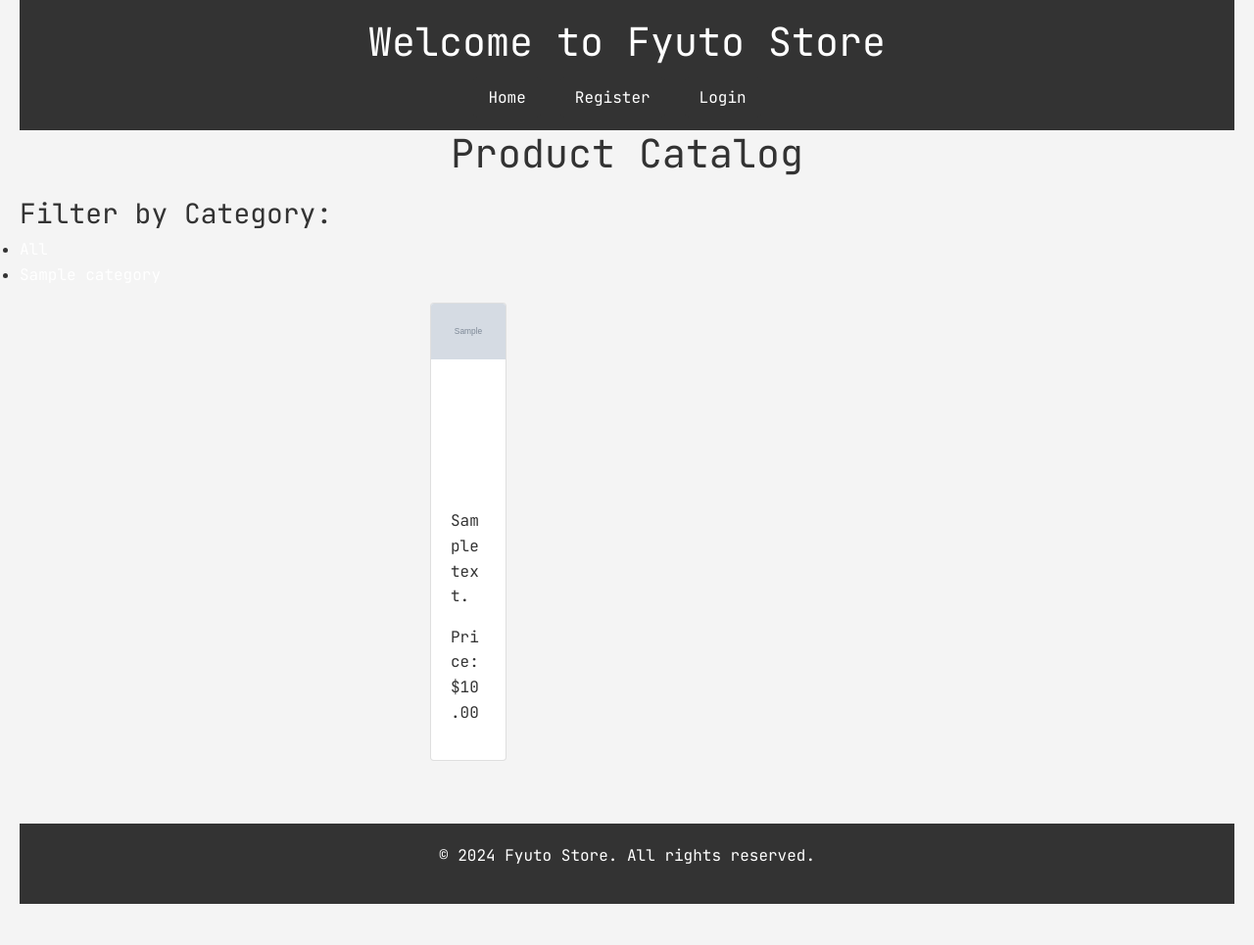
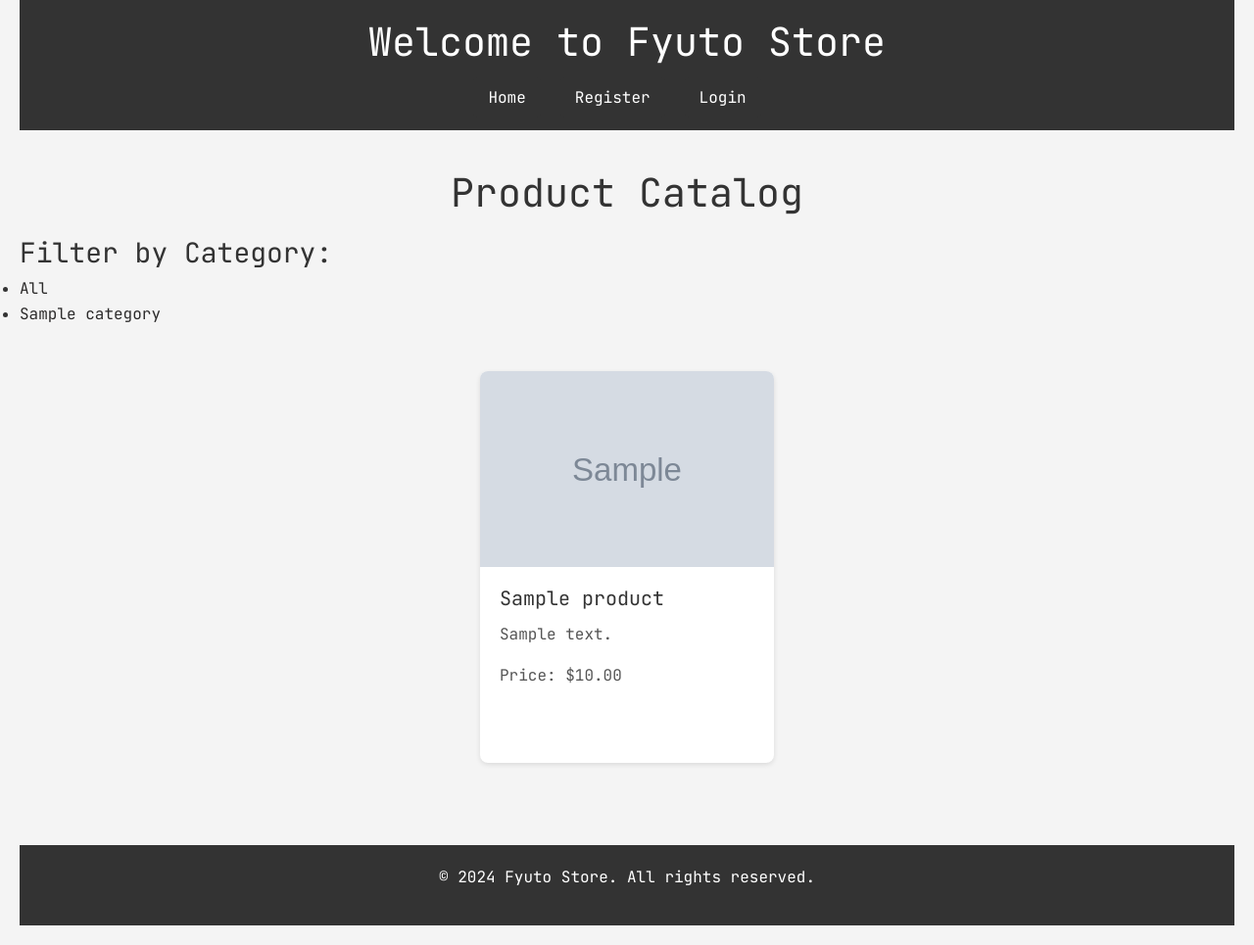
Before and after one commit to zihwoi/fyuto, a Django app: page /products/ in a window 1280 px wide. Shown: the part 21-986 px from the top of the page at 98% size. Before the commit the page ends 944 px from the top, so only its background shows below. Run offline with Django 4.2, Linux system fonts and the light colour scheme; tables that the repository leaves empty hold one stand-in row (values such as "Sample post"); grey boxes marked "Sample" are stand-in pictures; some libraries are stand-ins or nearby versions.

Commit message:
Update styles.css

```diff
--- a/static/css/styles.css
+++ b/static/css/styles.css
@@ -10,12 +10,12 @@
 }
 
 a {
-    color: white; /* Set link color */
+    color: rgb(44, 43, 43); /* Set link color */
     text-decoration: none;
 }
 
 a:hover {
-    color: #ffcc00;
+    color: #46c700;
     text-decoration: underline;
 }
 
@@ -75,12 +76,72 @@ header {
 header h1 {
     font-size: 2.5em;
 }
+/* Padding for Product Catalog title */
+.catalog-title {
+    padding-top: 40px; /* Space above the title */
+    text-align: center; /* Center align the title */
+}
+
+.card {
+    width: 300px; /* Set a fixed width for the cards */
+    height: 400px; /* Set a fixed height for the cards */
+    margin: 10px; /* Space between cards */
+    display: flex;
+    flex-direction: column; /* Stack content vertically */
+    overflow: hidden; /* Hide overflow content */
+    border-radius: 8px; /* Rounded corners */
+    box-shadow: 0 2px 5px rgba(0, 0, 0, 0.1); /* Optional shadow */
+    border: none; /* Remove border from cards */
+    transition: transform 0.2s; /* Smooth hover effect */
+}
+
+.card img {
+    width: 100%; /* Make the image take the full width of the card */
+    height: 200px; /* Set a fixed height for the image area */
+    object-fit: cover; /* Crop the image to fill the area without distorting */
+}
+
+.card-content {
+    padding: 10px; /* Space inside the card for text */
+    text-align: center; /* Center the text */
+}
+
+.card:hover {
+    transform: scale(1.05); /* Scale effect on hover */
+}
+
+/* Keep underline for product titles */
+.card-title a {
+    text-decoration: none;
+    color: inherit; /* Ensures it inherits color from its parent */
+}
+
+.card-title a:hover {
+    text-decoration: underline;
+    color: yellow; /* Optional: add hover color */
+}
+
+/* Remove underline for product descriptions and prices */
+.card-text a,
+.card-body p a,
+.product-list li p {
+    text-decoration: none; /* No underline for links in descriptions */
+    color: inherit; /* Keep the color consistent */
+}
+
+/* Keep description and price unaffected by hover over the card */
+.card-text,
+.card-body p,
+.product-list li p {
+    color: #555; /* Set the default color */
+}
 
 /* Product List Section */
 .product-list {
     display: flex;
     flex-direction: column;
     align-items: center;
+    padding: 20px; /* Added padding for spacing */
 }
 
 .product-list ul {
```
Also changed, not shown: other parts of static/css/styles.css (+86 -8 lines).
